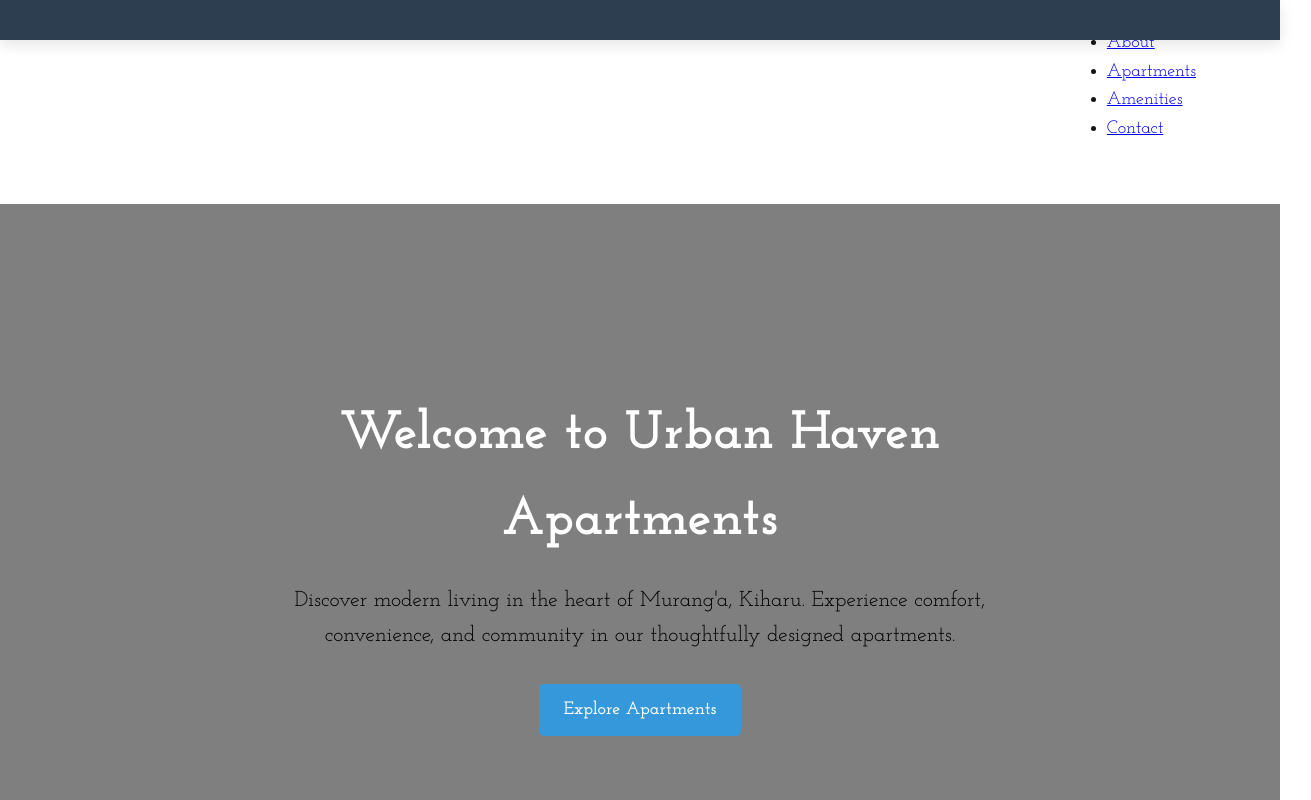
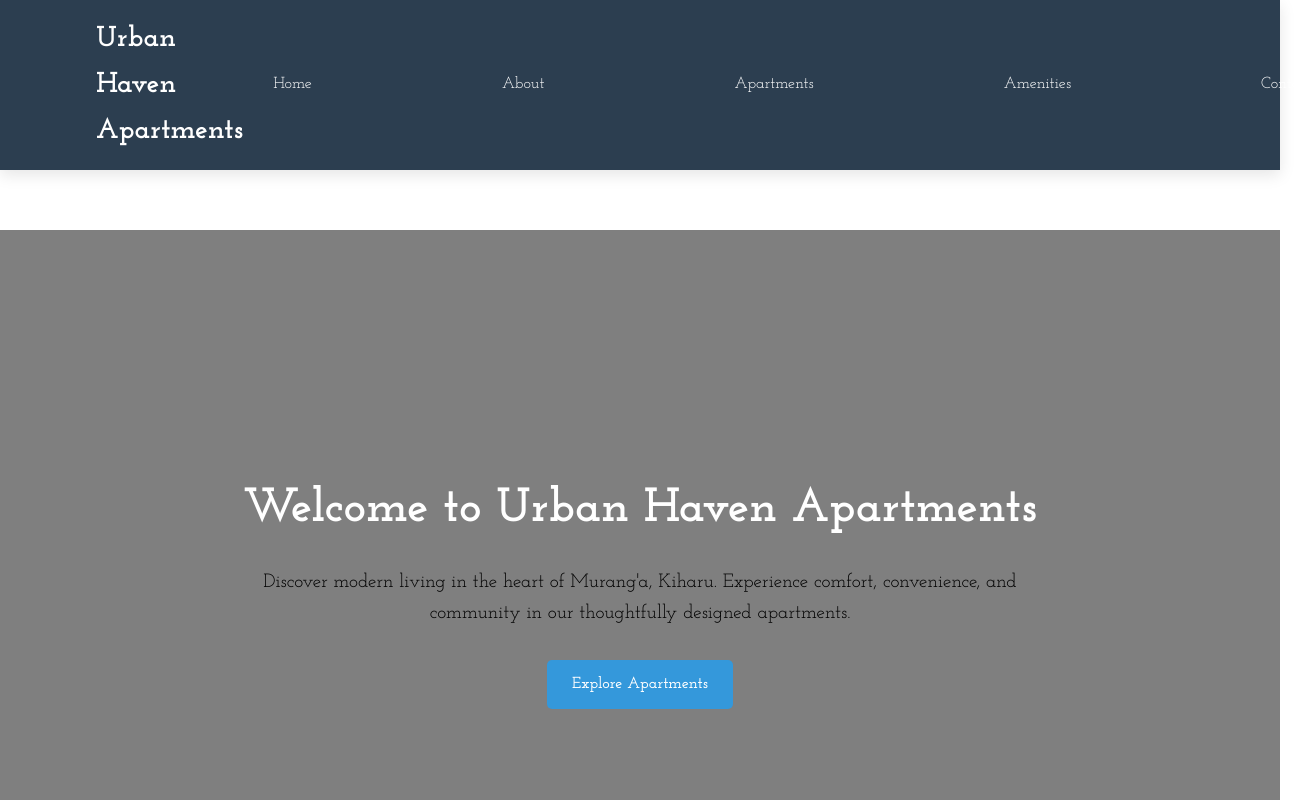
Before and after one commit to Angie-commits/Urban-Haven-Apartments, a website built with Vite: page index.html in a window 1280 px wide. Shown: the top 800 px of the page, 1311 px wide, since content can reach past the window. Built offline with nearby package versions, Linux system fonts and the light colour scheme; files whose address does not match are found by name.

Commit message:
apply final fixes

```diff
--- a/index.html
+++ b/index.html
@@ -2,25 +2,28 @@
 <html lang="en">
   <head>
     <meta charset="UTF-8" />
-    <link rel="icon" type="image/svg+xml" href="/vite.svg" />
     <meta name="viewport" content="width=device-width, initial-scale=1.0" />
-    <title>Vite App</title>
+    <title>Urban Haven Apartments</title>
+    <link rel="icon" href="page icon.jpg">
     <link rel="stylesheet" href="style.css">
     <link rel="preconnect" href="https://fonts.googleapis.com">
 <link rel="preconnect" href="https://fonts.gstatic.com" crossorigin>
 <link href="https://fonts.googleapis.com/css2?family=Dancing+Script:wght@400..700&family=Josefin+Slab:ital,wght@0,100..700;1,100..700&display=swap" rel="stylesheet">
 </head>
   <body>
-    <header></header>
+    <!-- Header section-->
+    <header>
     <div class="container nav-container">
-      <a href="#" class="logo" > Urban Haven</a>
+      <a href="#" class="logo"> Urban Haven Apartments</a>
+      <nav>
       <ul>
         <li> <a href="#hero">Home</a> </li>
-        <li> <a href="about">About</a> </li>
+        <li> <a href="#about">About</a> </li>
         <li> <a href="#apartments">Apartments</a> </li>
         <li> <a href="#amenities">Amenities</a> </li>
         <li> <a href="#contact">Contact</a> </li>
       </ul>
+      </nav>
     </div>
   </header>
 
@@ -244,7 +247,6 @@
     </div>
       <div class="social-links">
         <a href="#" aria-label="Facebook">f</a>
-       <a href="#" aria-label="Instagram">📷</a>
    </div>
       </div>
         <div class="contact-form">
@@ -307,12 +309,7 @@
      </div>
    </div>
     <div class="copyright">
-      <p>&copy; 2025 Urban Haven Apartments. All Rights Reserved.</p>
-    </div>
-  </div>
+      <p>&copy; With love, Urban Haven Apartments, 2025 KE</p>
     </footer>
 </body>
 </html>
-    </section>
-</body>
-</html>
--- a/style.css
+++ b/style.css
@@ -1,20 +1,23 @@
-
+    /*Global styles*/
      :root {
      --primary-color: #2c3e50;
      --secondary-color: #3498db;
      --accent-color: #110c0c;
      --light-color: #ecf0f1;
      --dark-color: #2c3e50;
-     --text-color: #141414;
+     --text-color: black;
      --shadow: 0 5px 15px rgba(0, 0, 0, 0.1);
-        }
-
+      }
+    ::selection {
+        background-color: var(--primary-color);
+        color: var(--light-color);
+    }
       * {
       margin: 0;
       padding: 0;
       box-sizing: border-box;
     font-family: "Josefin Slab", serif;
-    font-size: large;
+    font-size: medium;
         }
 
       body {
@@ -72,10 +75,10 @@
 
        /* Header Styles */
         header {
-        background-color: var(--primary-color);
-        color: white;
-        padding: 20px 0;
-        position: fixed;
+        background-color:#2c3e50;;
+        color: rgba(0, 0, 255, 0.705);
+        padding: 0px 0;
+        position:ce;
         width: 100%;
         top: 0;
          z-index: 1000;
@@ -93,15 +96,17 @@
          display: flex;
          justify-content: space-between;
          align-items: center;
+         padding: 1rem 2rem;
       }
 
         nav ul {
           display: flex;
+          gap: 10rem;
           list-style: none;
     }
 
         nav ul li {
-          margin-left: 30px;
+          margin-left: 30px
         }
 
         nav ul li a {
@@ -193,6 +198,7 @@
         }
 
         .apartment-image {
+            width: 200px;
             height: 200px;
             overflow: hidden;
         }
```
Also changed, not shown: page icon.jpg (added).
